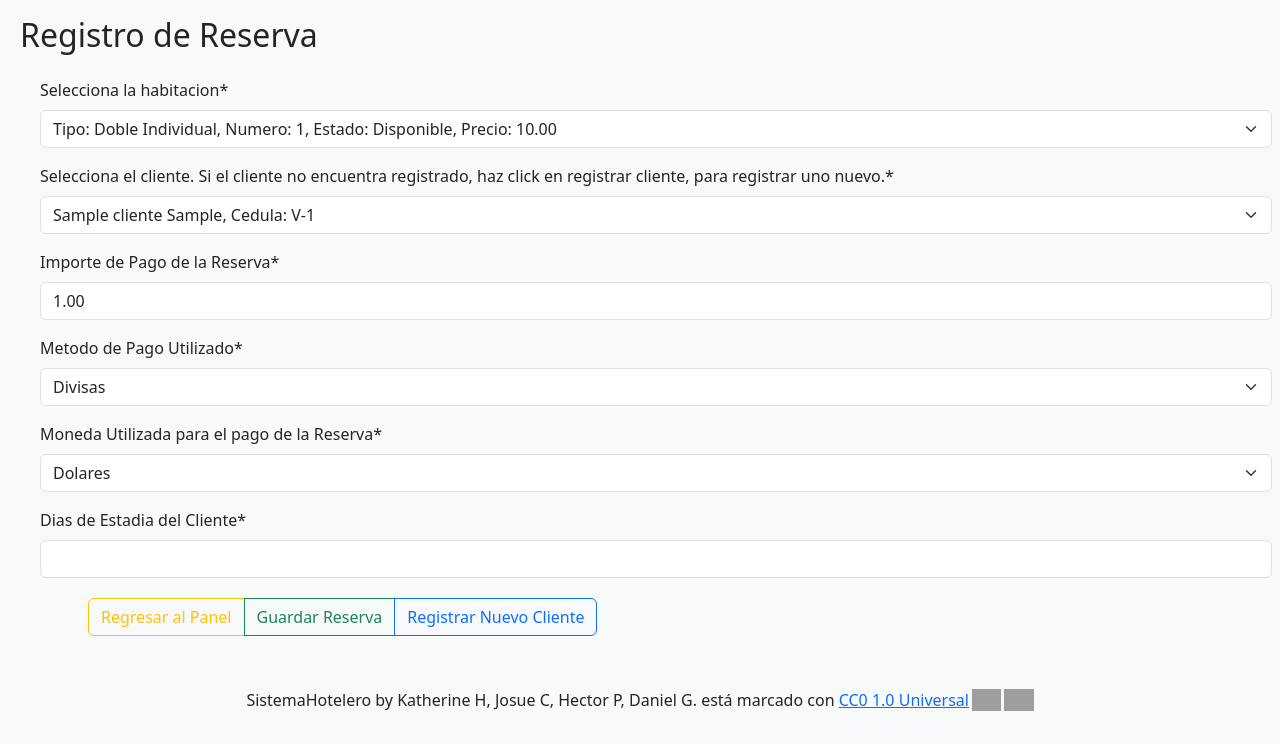
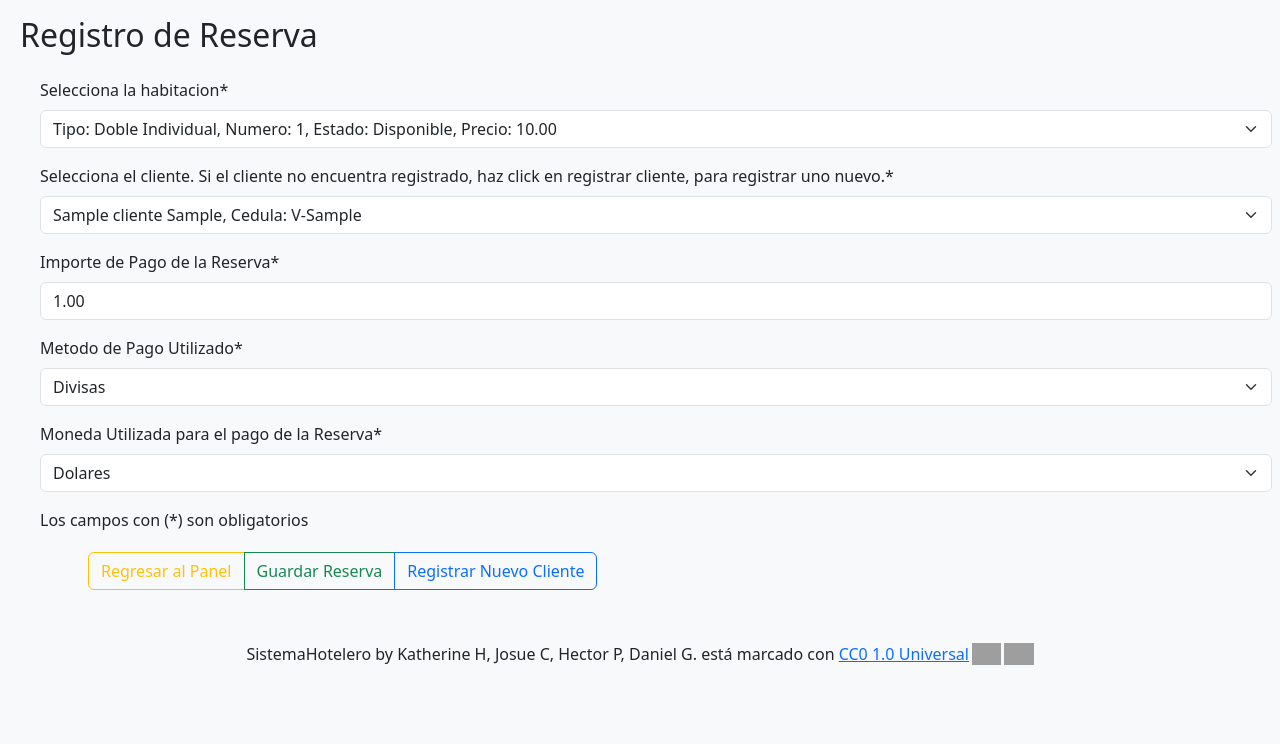
Before and after one commit to kathyhernndez/SistemaHoteleroDjango, a Django app: page /recep/editarReserva/1 in a window 1280 px wide. Shown: the part 56-800 px from the top of the page. Run offline with Django 5.2, Linux system fonts and the light colour scheme; a user stored in the database is signed in; tables that the repository leaves empty hold one stand-in row (values such as "Sample post"); some libraries are stand-ins or nearby versions; grey boxes are pictures that could not be loaded.

Commit message:
funcionando el crud, correccion de formulario otra vez

```diff
--- a/djangocrud/settings.py
+++ b/djangocrud/settings.py
@@ -146,8 +146,8 @@
 EMAIL_HOST = 'smtp.gmail.com'
 EMAIL_USE_TLS = True
 EMAIL_PORT = 587
-EMAIL_HOST_USER = 'katherineghz97@gmail.com'
-EMAIL_HOST_PASSWORD = '%Katherine97'
+EMAIL_HOST_USER = ''
+EMAIL_HOST_PASSWORD = ''
 
 SESSION_COOKIE_AGE = 60 * 60 * 24 * 30
 
--- a/recep/forms.py
+++ b/recep/forms.py
@@ -7,7 +7,7 @@
 class ReservaForm(forms.ModelForm):
     class Meta:
         model = Reserva
-        fields = ['habitacion', 'cliente', 'importe', 'metodoPago', 'moneda', 'tiempoEstadia']
+        fields = ['habitacion', 'cliente', 'importe', 'metodoPago', 'moneda']
 
     def __init__(self, *args, **kwargs):
         super().__init__(*args, **kwargs)
--- a/recep/models.py
+++ b/recep/models.py
@@ -9,7 +9,7 @@
 
 class Cliente(models.Model):
     id = models.AutoField(primary_key=True)
-    cedula = models.IntegerField(max_length=9, unique=True, verbose_name="Ingresa la Cedula del Cliente")
+    cedula = models.CharField(max_length=9, unique=True, verbose_name="Ingresa la Cedula del Cliente")
     nombre = models.CharField(max_length=15, verbose_name="Escribe el nombre del Cliente")
     apellido = models.CharField(max_length=15, verbose_name="Escribe el apellido del Cliente")
     telefono = models.CharField(max_length=12, verbose_name="Ingresa el numero telefonico del Cliente")
@@ -26,7 +26,6 @@
     fechaSalida = models.DateTimeField(null=True, blank=True, verbose_name="CheckOut")
     habitacion = models.ForeignKey(Habitacion, on_delete=models.CASCADE, verbose_name="Selecciona la habitacion",)
     importe = models.DecimalField(max_digits=6, decimal_places=2, null=True, verbose_name="Importe de Pago de la Reserva")
-    tiempoEstadia = models.PositiveIntegerField(max_length=2, verbose_name="Dias de Estadia del Cliente", null=True)
     metodoPago = models.CharField(choices=metodoPago, default="Divisas", verbose_name="Metodo de Pago Utilizado",)
     moneda = models.CharField(choices=monedas, default="Dolares", verbose_name="Moneda Utilizada para el pago de la Reserva")
     cliente = models.ForeignKey(Cliente, on_delete=models.CASCADE, verbose_name="Selecciona el cliente. Si el cliente no encuentra registrado, haz click en registrar cliente, para registrar uno nuevo.")
--- a/recep/templates/clienteForms.html
+++ b/recep/templates/clienteForms.html
@@ -16,7 +16,7 @@
       {% csrf_token %}
 
       {{ form| crispy }}
-
+      <p>Los campos con (*) son obligatorios</p>
       <div class="btn-group mx-5 py-1">
         <a class="btn btn btn-outline-warning" href="ttp://127.0.0.1:8000/recep/homeReserva" role="button">Regresar al Panel</a>
         <input class="btn btn-outline-success" type="submit" value="Guardar Cliente">
--- a/recep/templates/formReserva.html
+++ b/recep/templates/formReserva.html
@@ -17,9 +17,9 @@
       {% csrf_token %}
 
       {{ form| crispy }}
-
+      <p>Los campos con (*) son obligatorios</p>
       <div class="btn-group mx-5 py-1">
-        <a class="btn btn btn-outline-warning" href="ttp://127.0.0.1:8000/recep/homeReserva" role="button">Regresar al Panel</a>
+        <a class="btn btn btn-outline-warning" href="http://127.0.0.1:8000/recep/homeReserva" role="button">Regresar al Panel</a>
         <input class="btn btn-outline-success" type="submit" value="Guardar Reserva">
         <a class="btn btn btn-outline-primary" href="{% url 'registrarCliente' %}" role="button">Registrar Nuevo Cliente</a>
       </div>
--- a/recep/views.py
+++ b/recep/views.py
@@ -38,9 +38,10 @@
             form.save()
             messages.success(request, 'La Reserva ha sido creada.')
             return redirect('homeReserva')
-    else:
-        form = ReservaForm(initial={'habitacion': request.GET.get('habitacion.id')})
-        return render(request, 'formReserva.html', {'form': form})
+        else:
+            messages.success(request, 'Los datos son incorrectos.')
+    form = ReservaForm(initial={'habitacion': request.GET.get('habitacion.id')})
+    return render(request, 'formReserva.html', {'form': form})
 
 
 
--- a/tablero/models.py
+++ b/tablero/models.py
@@ -4,7 +4,7 @@
 
 class Habitacion(models.Model):
     id = models.AutoField(primary_key=True)
-    numero = models.IntegerField(max_length=2, unique=True, verbose_name="Numero de Habitacion: No pueden repetirse los numeros de habitaciones ya creadas.")
+    numero = models.IntegerField(unique=True, verbose_name="Numero de Habitacion: No pueden repetirse los numeros de habitaciones ya creadas.")
     estado = models.CharField(choices=estados, default="Disponible", verbose_name="Selecciona el estado por defecto que tendra la habitacion")
     precio = models.DecimalField(max_digits=6, decimal_places=2, verbose_name="Precio de la Habitacion")
     moneda = models.CharField(choices=monedas, default="Dolares", verbose_name="Selecciona la moneda utilizada para el precio de la habitacion")
--- a/tablero/templates/formHabitacion.html
+++ b/tablero/templates/formHabitacion.html
@@ -13,6 +13,7 @@
 
       {{ form| crispy }}
 
+      <p>Los campos con (*) son obligatorios</p>
       <div class="btn-group mx-5 py-1">
         <a class="btn btn btn-outline-primary" href="http://127.0.0.1:8000/tablero/appTablero" role="button">Regresar al Tablero</a>
         <input class="btn btn-outline-success" type="submit" value="Crear Habitacion">
--- a/users/forms.py
+++ b/users/forms.py
@@ -26,18 +26,20 @@
                                                            }))
     password1 = forms.CharField(max_length=50,
                                 required=True,
-                                widget=forms.PasswordInput(attrs={'placeholder': 'Password',
+                                widget=forms.PasswordInput(attrs={'placeholder': 'Contraseña',
                                                                   'class': 'form-control',
                                                                   'data-toggle': 'password',
                                                                   'id': 'password',
                                                                   }))
     password2 = forms.CharField(max_length=50,
                                 required=True,
-                                widget=forms.PasswordInput(attrs={'placeholder': 'Confirm Password',
+                                widget=forms.PasswordInput(attrs={'placeholder': 'Confirmar Contraseña',
                                                                   'class': 'form-control',
                                                                   'data-toggle': 'password',
                                                                   'id': 'password',
                                                                   }))
+
+
 
     class Meta:
         model = User
--- a/users/templates/users/register.html
+++ b/users/templates/users/register.html
@@ -61,7 +61,6 @@
                                         </div>
                                     </div>
                                     <div class="col-md-6">
-
                                         <div class="form-group">
                                             <label class="small mb-1">Confirmar Contraseña</label>
                                             {{ form.password2 }}
--- a/users/views.py
+++ b/users/views.py
@@ -59,12 +59,6 @@
 
 class ResetPasswordView(SuccessMessageMixin, PasswordResetView):
     template_name = 'users/password_reset.html'
-    email_template_name = 'users/password_reset_email.html'
-    subject_template_name = 'users/password_reset_subject'
-    success_message = "Le hemos enviado por correo electrónico instrucciones para establecer su contraseña, " \
-                      "Si existe una cuenta con el correo electrónico que ingresó. Debería recibirlos en breve." \
-                      " Si no recibes un correo electrónico, " \
-                      "Asegúrese de haber ingresado la dirección con el que se registró y revise su carpeta de correo no deseado."
     success_url = reverse_lazy('login')
 
 
```
Also changed, not shown: users/choices.py (added, +7 -0 lines), recep/migrations/0006_alter_cliente_apellido_alter_cliente_cedula_and_more.py (added), tablero/migrations/0007_alter_habitacion_numero.py (added).
